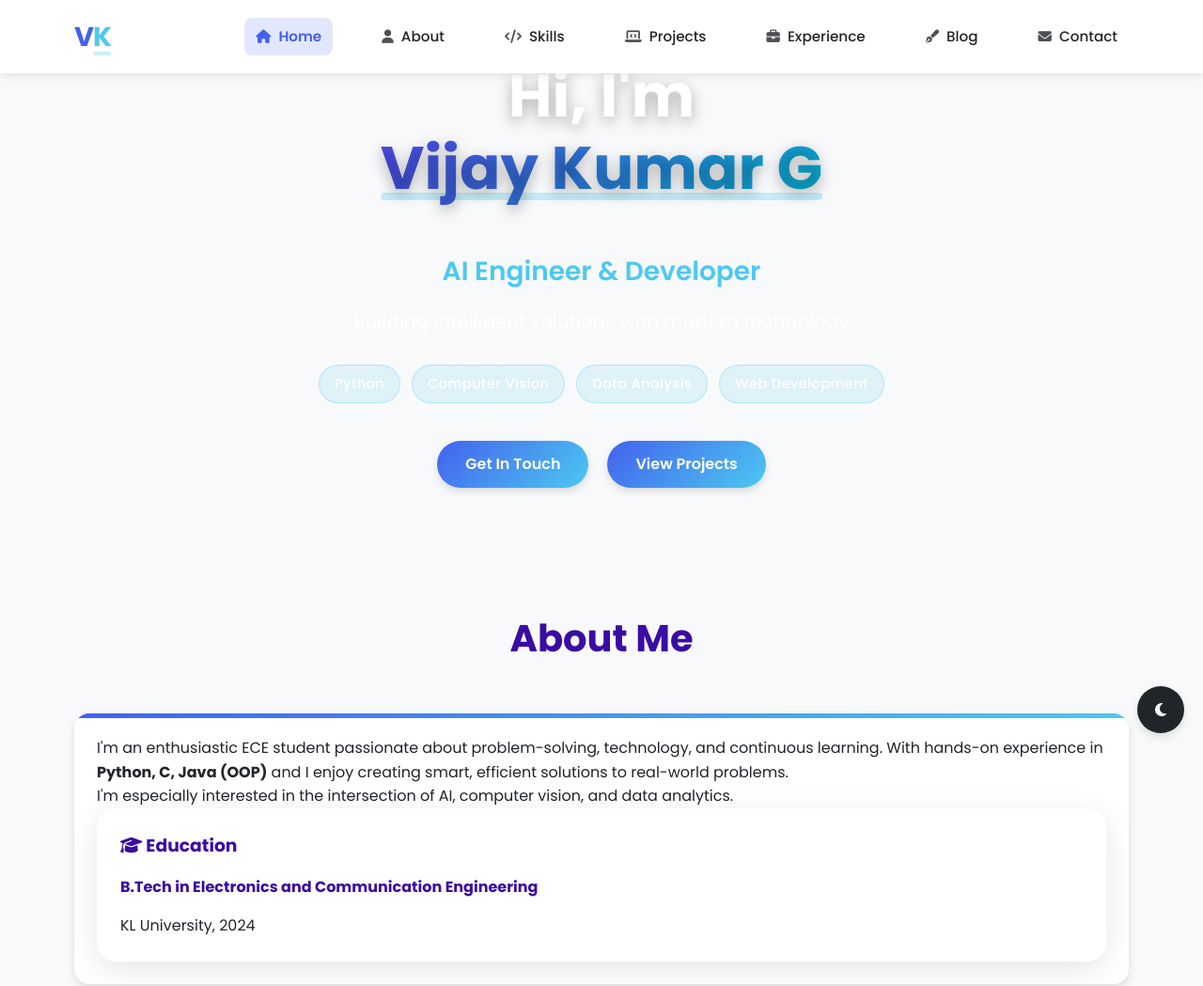
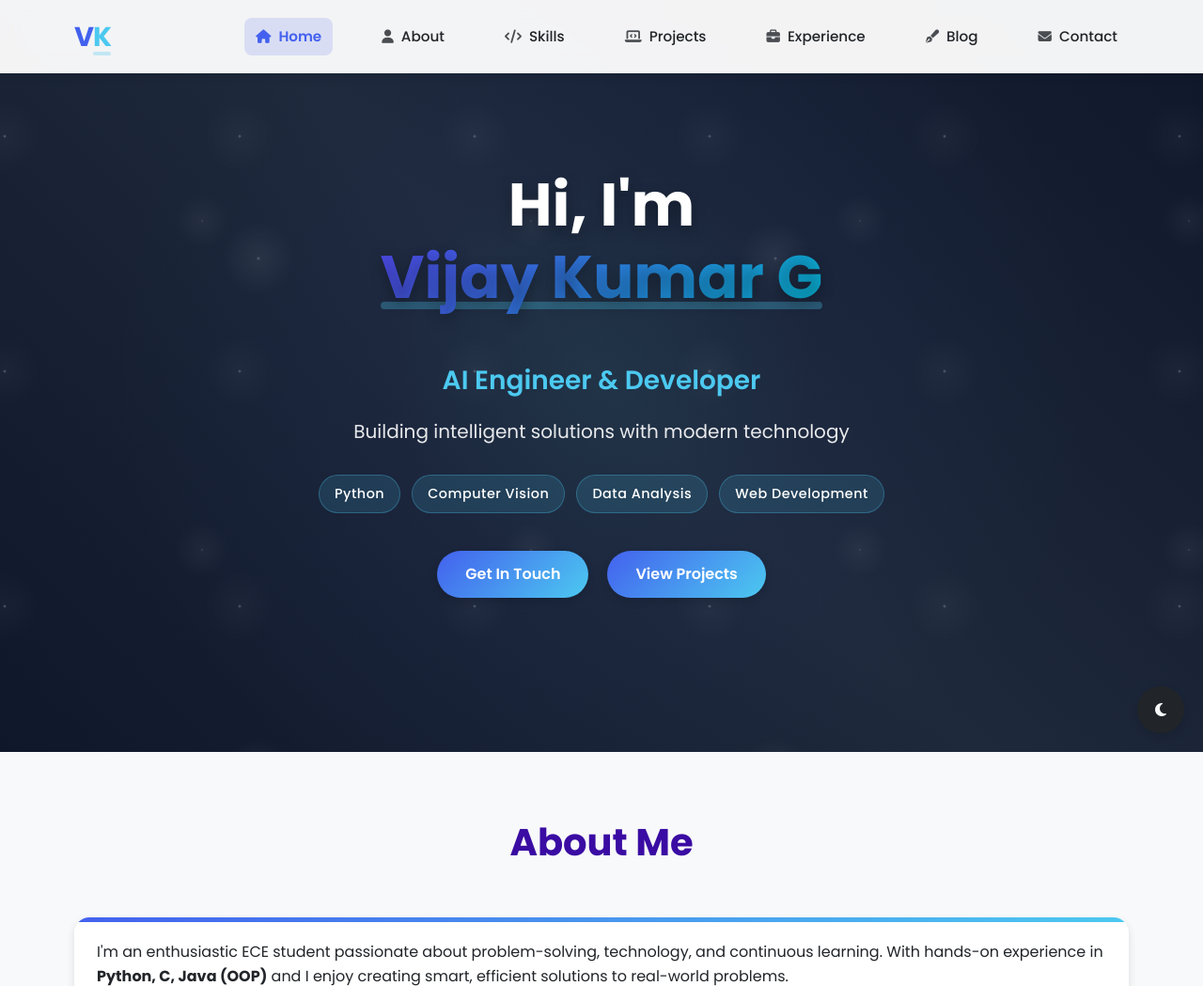
Before and after one commit to VijayKumarG717/Portfolio, a PHP site: page / in a window 1280 px wide. Shown: the top 1049 px of the page at 94% size. Run offline with PHP 8.4, Linux system fonts and the light colour scheme; some libraries are stand-ins or nearby versions.

Commit message:
Fix hero-section background styling for proper dark gradient display

```diff
--- a/css/enhanced.css
+++ b/css/enhanced.css
@@ -77,7 +77,7 @@
 }
 
 /* Hero Section Styling - New Version */
-.hero {
+.hero, .hero-section {
   height: 100vh;
   display: flex;
   align-items: center;
@@ -87,6 +87,23 @@
   overflow: hidden;
 }
 
+.hero-section::before {
+  content: '';
+  position: absolute;
+  top: 0;
+  left: 0;
+  right: 0;
+  bottom: 0;
+  background-image:
+      radial-gradient(white, rgba(255,255,255,.2) 2px, transparent 40px),
+      radial-gradient(white, rgba(255,255,255,.15) 1px, transparent 30px),
+      radial-gradient(white, rgba(255,255,255,.1) 2px, transparent 40px);
+  background-size: 550px 550px, 350px 350px, 250px 250px;
+  background-position: 0 0, 40px 60px, 130px 270px;
+  z-index: 1;
+  opacity: 0.3;
+}
+
 .hero-content {
   position: relative;
   z-index: 2;
@@ -94,6 +111,7 @@
   margin: 0 auto;
   text-align: center;
   padding: 0 20px;
+  color: white;
 }
 
 .hero-content h1 {
@@ -190,6 +208,8 @@
   width: 100%;
   height: 100%;
   overflow: hidden;
+  background: linear-gradient(225deg, #0f172a 0%, #1e293b 50%, #0f172a 100%);
+  z-index: 0;
 }
 
 .animated-bg::before {
@@ -199,13 +219,19 @@
   left: 0;
   right: 0;
   bottom: 0;
-  background-image:
-    radial-gradient(white, rgba(255, 255, 255, .2) 2px, transparent 40px),
-    radial-gradient(white, rgba(255, 255, 255, .15) 1px, transparent 30px),
-    radial-gradient(white, rgba(255, 255, 255, .1) 2px, transparent 40px);
-  background-size: 550px 550px, 350px 350px, 250px 250px;
-  background-position: 0 0, 40px 60px, 130px 270px;
-  opacity: 0.3;
+  background: radial-gradient(circle at center, rgba(76, 201, 240, 0.1) 0%, rgba(67, 97, 238, 0.05) 30%, transparent 70%);
+  opacity: 0.7;
+}
+
+/* Stars container styling */
+#stars-container {
+  position: absolute;
+  top: 0;
+  left: 0;
+  width: 100%;
+  height: 100%;
+  overflow: hidden;
+  z-index: 1;
 }
 
 /* Media Queries */
```
